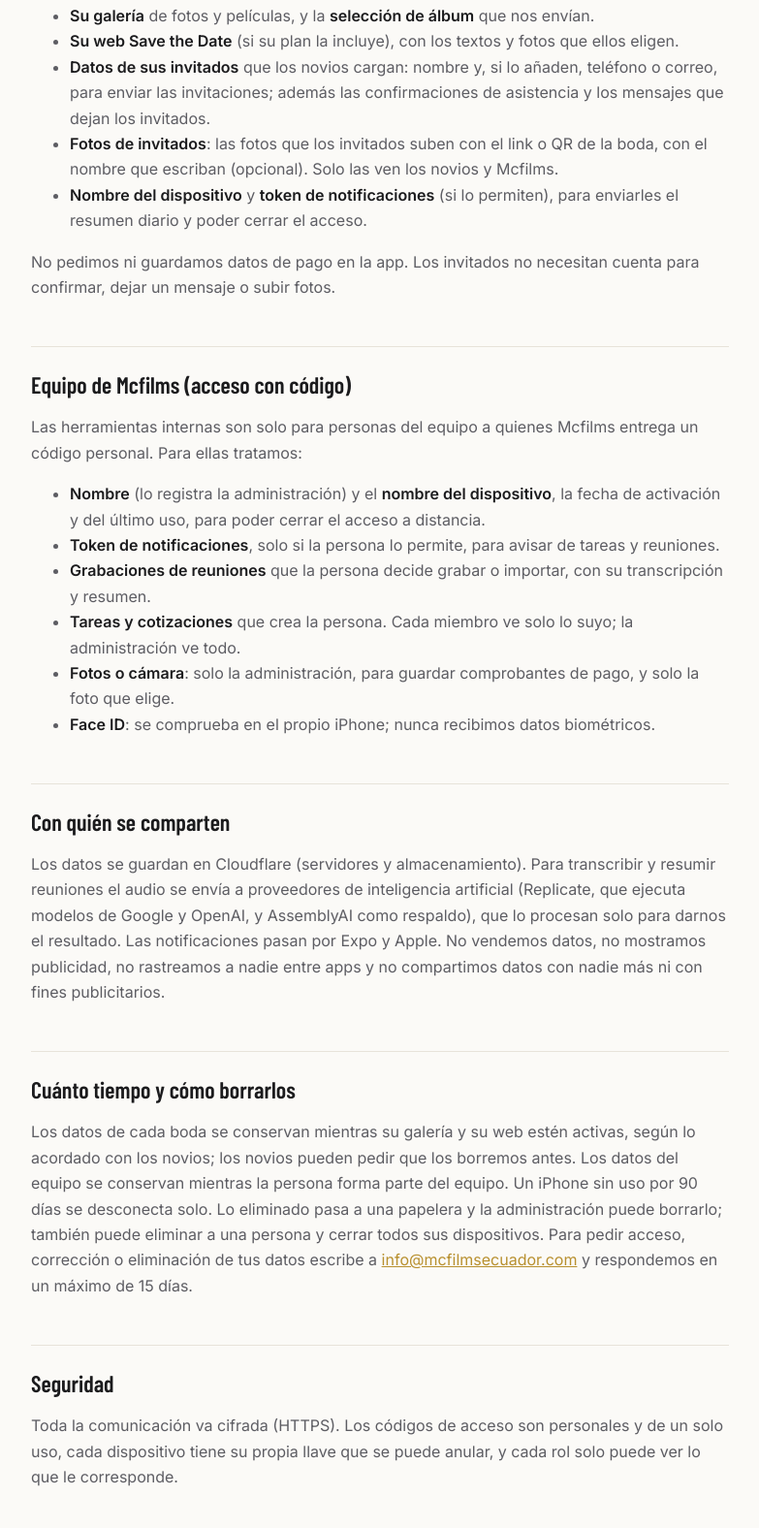
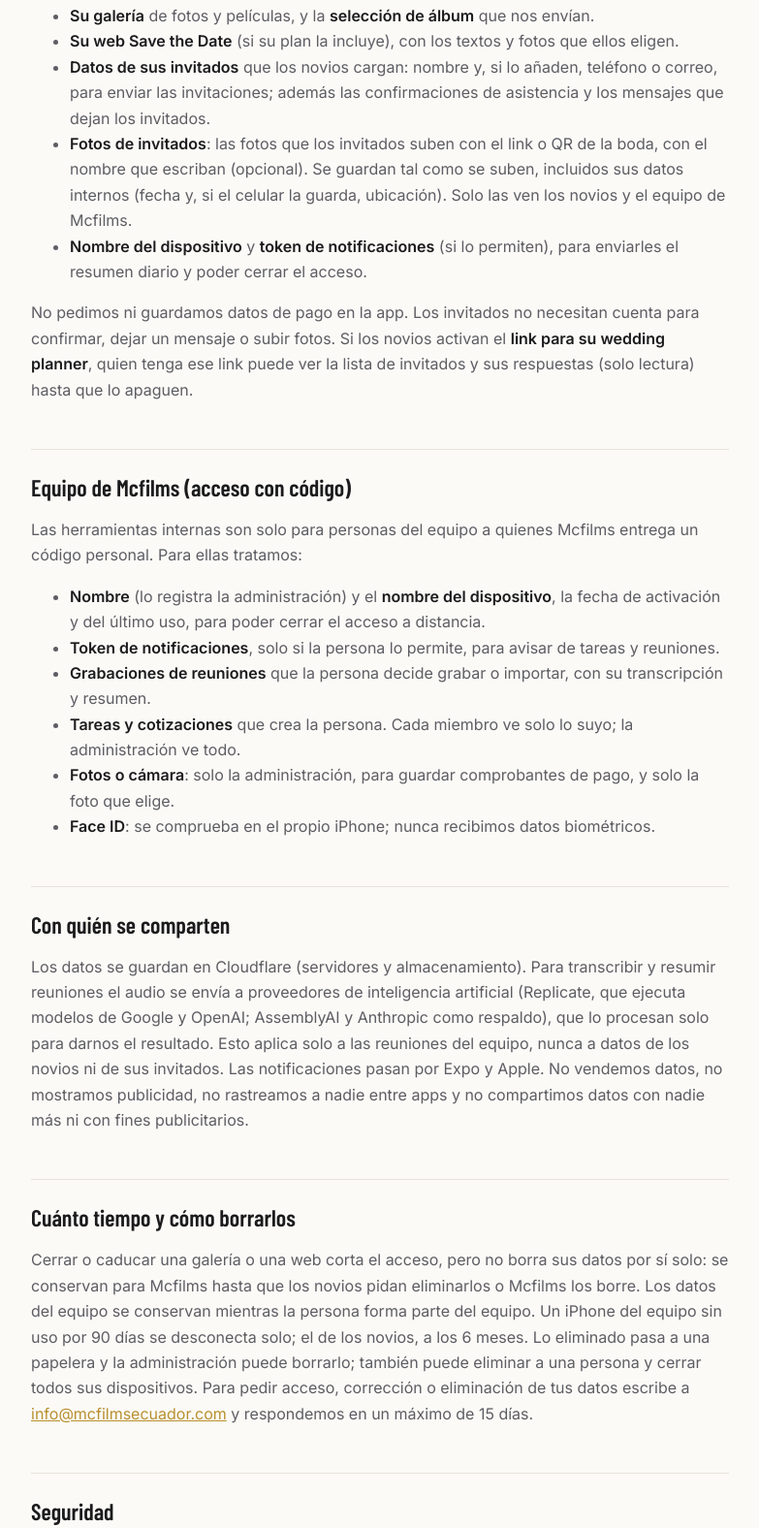
Before and after one commit to mcfilmsecuador-blip/mcfilmsweb, a plain HTML site: page privacidad.html in a window 1280 px wide. Shown: the part 607-2183 px from the top of the page at 97% size, without its empty margins (248-1031 px from the left). Drawn offline with nearby package versions, Linux system fonts and the light colour scheme.

Commit message:
Privacidad: código de novios compartido, 6 meses, planner, datos de fotos de invitados, borrado real
Co-Authored-By: Claude Opus 5.5 <noreply@anthropic.com>

```diff
--- a/privacidad.html
+++ b/privacidad.html
@@ -21,10 +21,10 @@ p,li{color:var(--mu)} strong{color:var(--tx)} footer{margin-top:3em;font-size:14
 <li><strong>Su galería</strong> de fotos y películas, y la <strong>selección de álbum</strong> que nos envían.</li>
 <li><strong>Su web Save the Date</strong> (si su plan la incluye), con los textos y fotos que ellos eligen.</li>
 <li><strong>Datos de sus invitados</strong> que los novios cargan: nombre y, si lo añaden, teléfono o correo, para enviar las invitaciones; además las confirmaciones de asistencia y los mensajes que dejan los invitados.</li>
-<li><strong>Fotos de invitados</strong>: las fotos que los invitados suben con el link o QR de la boda, con el nombre que escriban (opcional). Solo las ven los novios y Mcfilms.</li>
+<li><strong>Fotos de invitados</strong>: las fotos que los invitados suben con el link o QR de la boda, con el nombre que escriban (opcional). Se guardan tal como se suben, incluidos sus datos internos (fecha y, si el celular la guarda, ubicación). Solo las ven los novios y el equipo de Mcfilms.</li>
 <li><strong>Nombre del dispositivo</strong> y <strong>token de notificaciones</strong> (si lo permiten), para enviarles el resumen diario y poder cerrar el acceso.</li>
 </ul>
-<p>No pedimos ni guardamos datos de pago en la app. Los invitados no necesitan cuenta para confirmar, dejar un mensaje o subir fotos.</p>
+<p>No pedimos ni guardamos datos de pago en la app. Los invitados no necesitan cuenta para confirmar, dejar un mensaje o subir fotos. Si los novios activan el <strong>link para su wedding planner</strong>, quien tenga ese link puede ver la lista de invitados y sus respuestas (solo lectura) hasta que lo apaguen.</p>
 <h2>Equipo de Mcfilms (acceso con código)</h2>
 <p>Las herramientas internas son solo para personas del equipo a quienes Mcfilms entrega un código personal. Para ellas tratamos:</p>
 <ul>
@@ -36,11 +36,11 @@ p,li{color:var(--mu)} strong{color:var(--tx)} footer{margin-top:3em;font-size:14
 <li><strong>Face ID</strong>: se comprueba en el propio iPhone; nunca recibimos datos biométricos.</li>
 </ul>
 <h2>Con quién se comparten</h2>
-<p>Los datos se guardan en Cloudflare (servidores y almacenamiento). Para transcribir y resumir reuniones el audio se envía a proveedores de inteligencia artificial (Replicate, que ejecuta modelos de Google y OpenAI, y AssemblyAI como respaldo), que lo procesan solo para darnos el resultado. Las notificaciones pasan por Expo y Apple. No vendemos datos, no mostramos publicidad, no rastreamos a nadie entre apps y no compartimos datos con nadie más ni con fines publicitarios.</p>
+<p>Los datos se guardan en Cloudflare (servidores y almacenamiento). Para transcribir y resumir reuniones el audio se envía a proveedores de inteligencia artificial (Replicate, que ejecuta modelos de Google y OpenAI; AssemblyAI y Anthropic como respaldo), que lo procesan solo para darnos el resultado. Esto aplica solo a las reuniones del equipo, nunca a datos de los novios ni de sus invitados. Las notificaciones pasan por Expo y Apple. No vendemos datos, no mostramos publicidad, no rastreamos a nadie entre apps y no compartimos datos con nadie más ni con fines publicitarios.</p>
 <h2>Cuánto tiempo y cómo borrarlos</h2>
-<p>Los datos de cada boda se conservan mientras su galería y su web estén activas, según lo acordado con los novios; los novios pueden pedir que los borremos antes. Los datos del equipo se conservan mientras la persona forma parte del equipo. Un iPhone sin uso por 90 días se desconecta solo. Lo eliminado pasa a una papelera y la administración puede borrarlo; también puede eliminar a una persona y cerrar todos sus dispositivos. Para pedir acceso, corrección o eliminación de tus datos escribe a <a href="mailto:info@mcfilmsecuador.com">info@mcfilmsecuador.com</a> y respondemos en un máximo de 15 días.</p>
+<p>Cerrar o caducar una galería o una web corta el acceso, pero no borra sus datos por sí solo: se conservan para Mcfilms hasta que los novios pidan eliminarlos o Mcfilms los borre. Los datos del equipo se conservan mientras la persona forma parte del equipo. Un iPhone del equipo sin uso por 90 días se desconecta solo; el de los novios, a los 6 meses. Lo eliminado pasa a una papelera y la administración puede borrarlo; también puede eliminar a una persona y cerrar todos sus dispositivos. Para pedir acceso, corrección o eliminación de tus datos escribe a <a href="mailto:info@mcfilmsecuador.com">info@mcfilmsecuador.com</a> y respondemos en un máximo de 15 días.</p>
 <h2>Seguridad</h2>
-<p>Toda la comunicación va cifrada (HTTPS). Los códigos de acceso son personales y de un solo uso, cada dispositivo tiene su propia llave que se puede anular, y cada rol solo puede ver lo que le corresponde.</p>
+<p>Toda la comunicación va cifrada (HTTPS). Los códigos del equipo son personales y de un solo uso. El código de los novios es uno por boda, compartido por la pareja y reutilizable; Mcfilms puede cambiarlo o apagarlo, y entonces deja de servir en todos sus dispositivos y en la web. Cada dispositivo tiene su propia llave que se puede anular, y cada rol solo puede ver lo que le corresponde.</p>
 <h2>Menores</h2>
 <p>La app no está dirigida a menores de edad.</p>
 <footer>¿Dudas? <a href="/soporte.html">Soporte</a> · <a href="https://wa.me/593998400211">WhatsApp</a><br>Elaborado por <strong>Mcfilms Studio</strong></footer>
```
